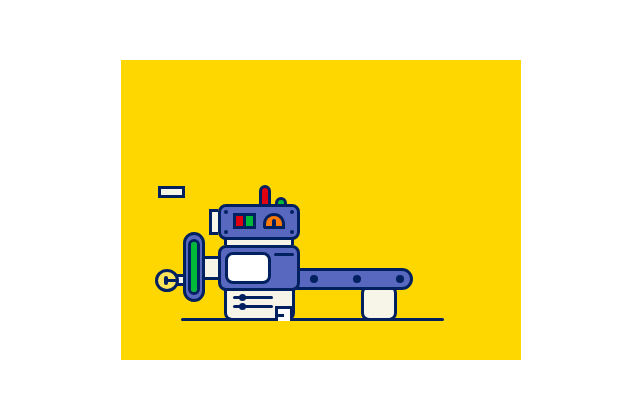
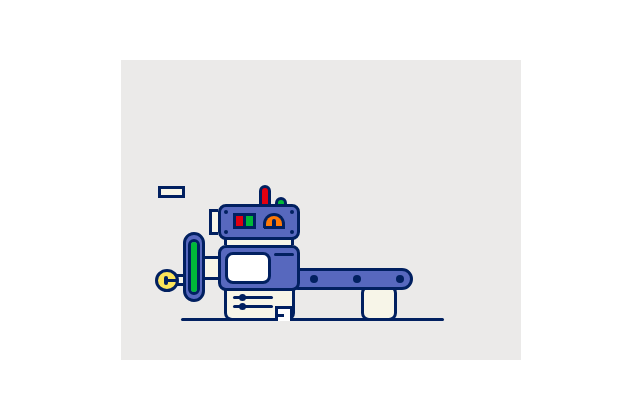
Before and after one commit to Clement-E/loader-eureka, a website built with Parcel: page index.html in a window 1280 px wide. Shown: the part 190-588 px from the top of the page, without its empty margins (319-959 px from the left). Built offline with nearby package versions, Linux system fonts and the light colour scheme; files whose address does not match are found by name.

Commit message:
[internal] fix bg

```diff
--- a/src/styles.css
+++ b/src/styles.css
@@ -155,7 +155,7 @@ body {
   background-size: contain;
   background-repeat: no-repeat;
   position: relative;
-  background-color: gold;
+  background-color: rgb(235, 234, 233);
   overflow: hidden;
 }
 .container-soutien {
```
